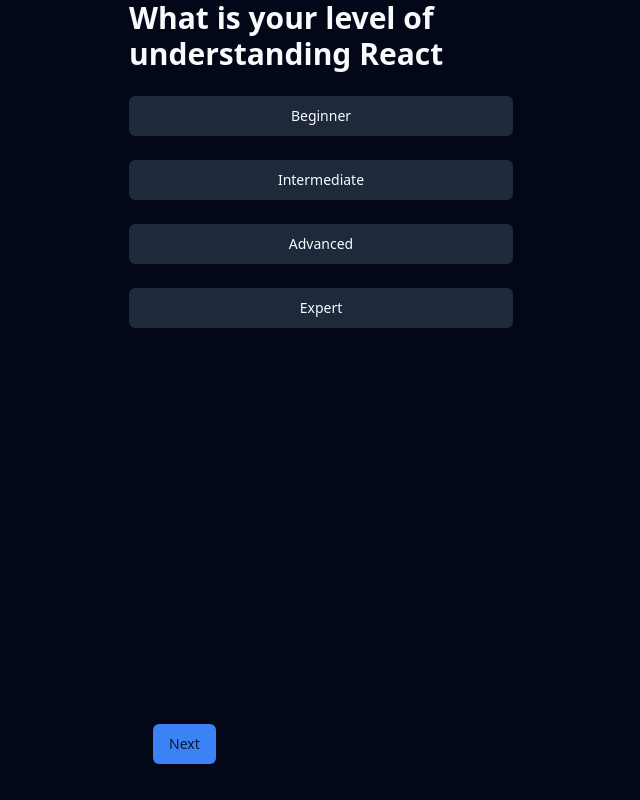
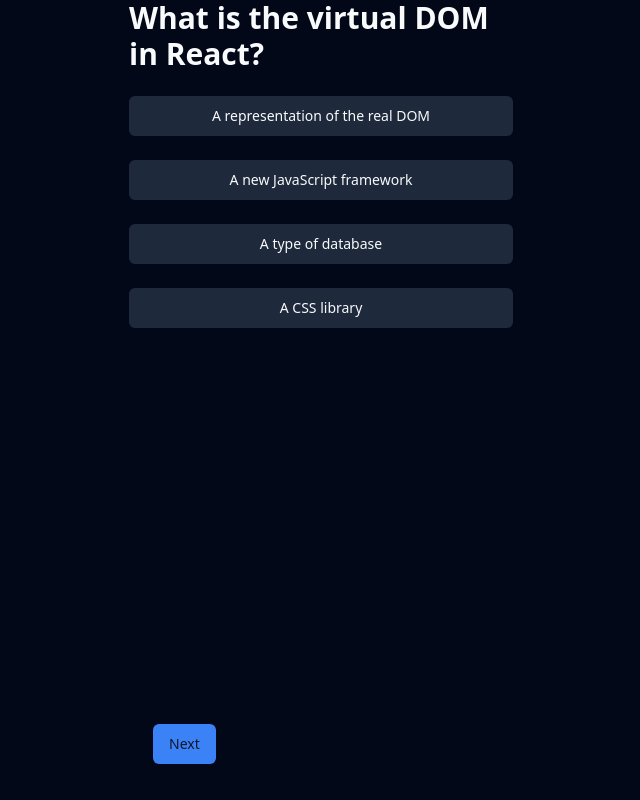
Before and after one commit to Ziad-Alghawi/quiz-ai, a Next.js app: page /quizz in a window 1280 px wide. Both pictures are taken after a click on the button "Start". Shown: the whole page, without its empty margins (319-959 px from the left). Built offline with nearby package versions, Linux system fonts and the light colour scheme.

Commit message:
adding mock questions and answers

```diff
--- a/src/app/quizz/page.tsx
+++ b/src/app/quizz/page.tsx
@@ -37,7 +37,13 @@
   const [currentQuestion, setCurrentQuestion] = useState(0);
 
   const handleNext = () => {
+    if(!started) {
     setStarted(true);
+    }
+
+    if(currentQuestion < questions.length - 1) {
+      setCurrentQuestion(currentQuestion + 1);
+    }
   };
 
   return (
@@ -48,13 +54,18 @@
       :
        <div>
         <h2 className="text-3xl font-bold">
-          What is your level of understanding React
+          {questions[currentQuestion].questionText}
         </h2>
         <div className="grid grid-cols-1 gap-6 mt-6">
-          <Button variant={"secondary"}>Beginner</Button>
-          <Button variant={"secondary"}>Intermediate</Button>
-          <Button variant={"secondary"}>Advanced</Button>
-          <Button variant={"secondary"}>Expert</Button>
+          {
+            questions[currentQuestion].answers.map(answer => {
+              return (
+                <Button key={answer.id} variant={"secondary"} >
+                  {answer.answerText}
+                </Button>
+              )
+            })
+          }
         </div>
       </div>}
     </main>
```
